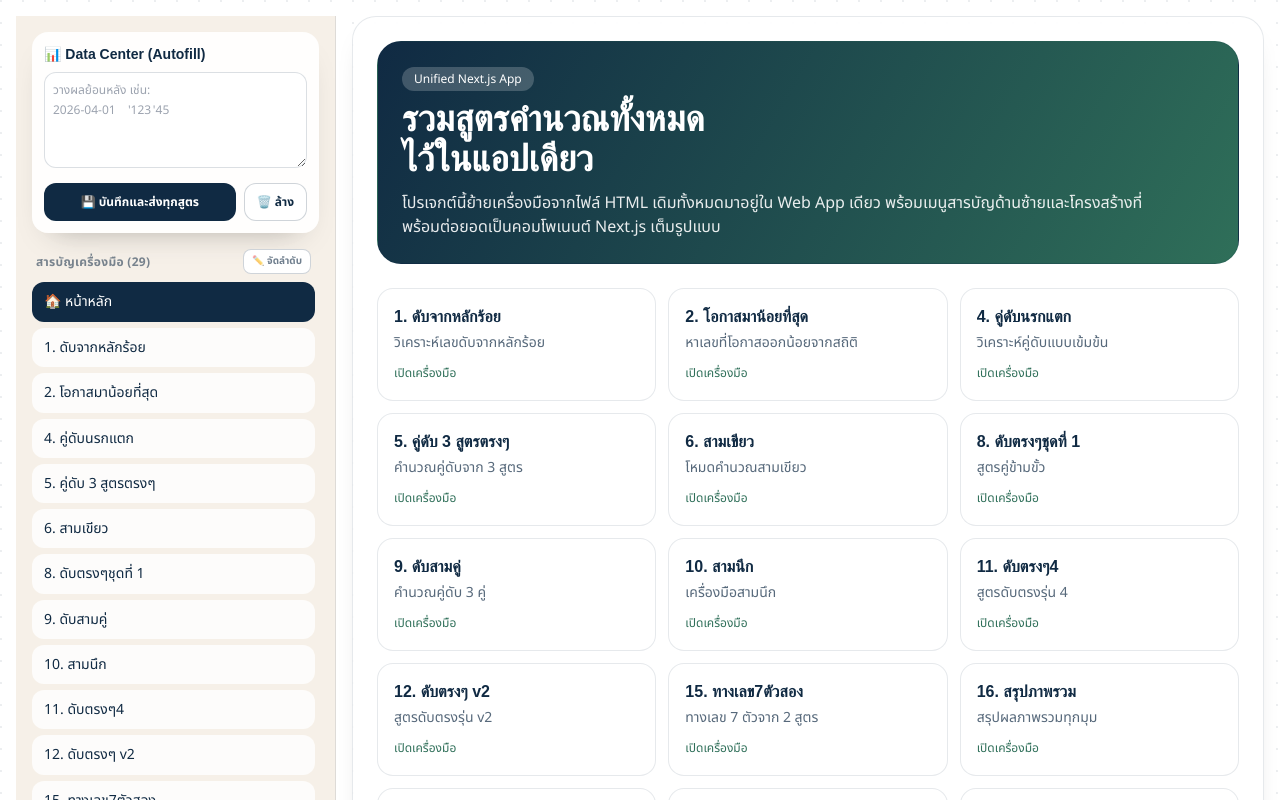
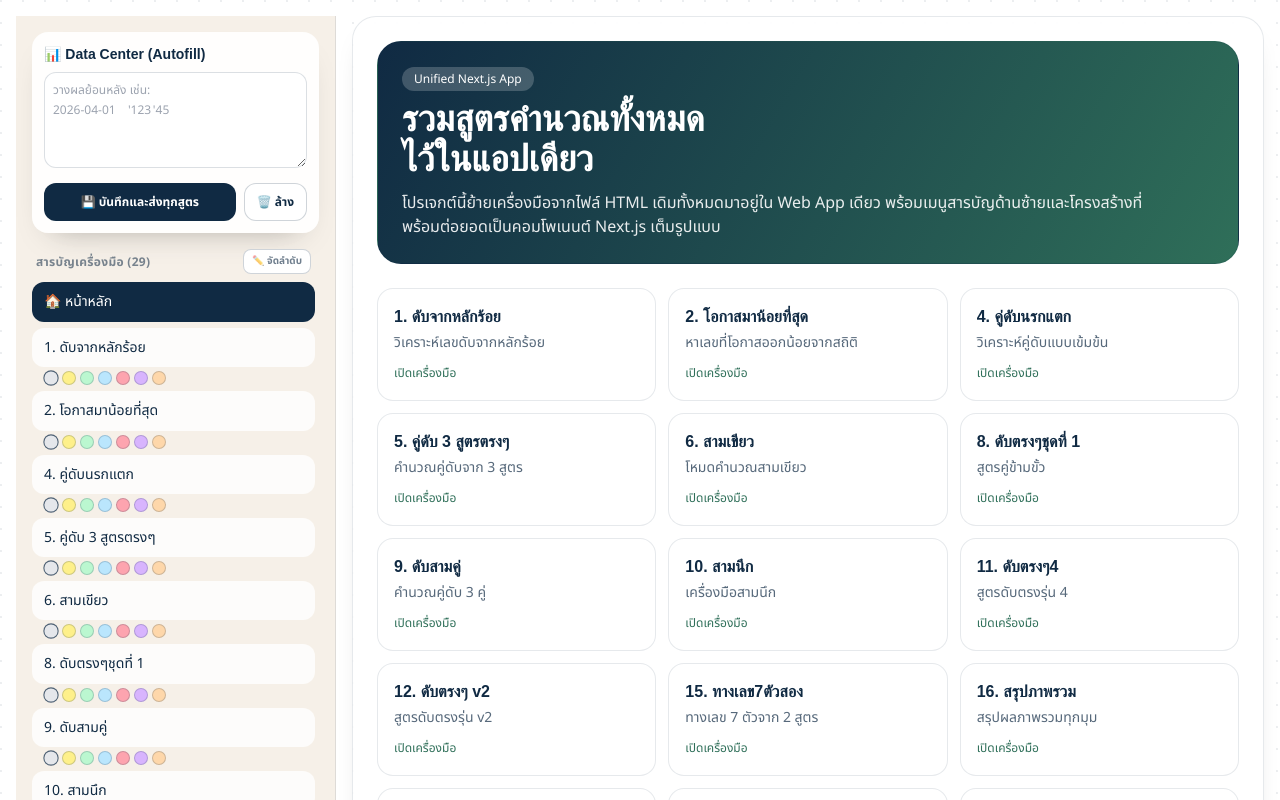
Before and after one commit to 0623299910/Hun, a Next.js app: page / in a window 1280 px wide. Shown: the top 800 px of the page. Built offline with nearby package versions, Linux system fonts and the light colour scheme; a web font is replaced by a local one.

Commit message:
Show color picker bubbles for all tools

```diff
--- a/components/sidebar.tsx
+++ b/components/sidebar.tsx
@@ -234,6 +234,7 @@ export function Sidebar() {
                     </div>
                   </div>
                 ) : (
+                  <div>
                     <Link
                       href={`/tool/${tool.slug}`}
                       className={`block rounded-xl px-3 py-2.5 text-sm leading-snug transition ${
@@ -247,6 +248,22 @@ export function Sidebar() {
                     >
                       {tool.title}
                     </Link>
+                    <div className="mt-1 flex items-center gap-1 px-3">
+                      {COLOR_PRESETS.map((preset) => (
+                        <button
+                          key={preset.value || "default"}
+                          title={preset.label}
+                          onClick={() => setColor(tool.slug, preset.value)}
+                          className={`h-3.5 w-3.5 rounded-full border transition hover:scale-110 ${
+                            (toolColors[tool.slug] || "") === preset.value
+                              ? "border-ink/70 scale-110"
+                              : "border-ink/20 hover:border-ink/50"
+                          }`}
+                          style={{ backgroundColor: preset.value || "#e5e7eb" }}
+                        />
+                      ))}
+                    </div>
+                  </div>
                 )}
               </li>
             );
```
Lines whose indentation alone changed are shown as unchanged.
